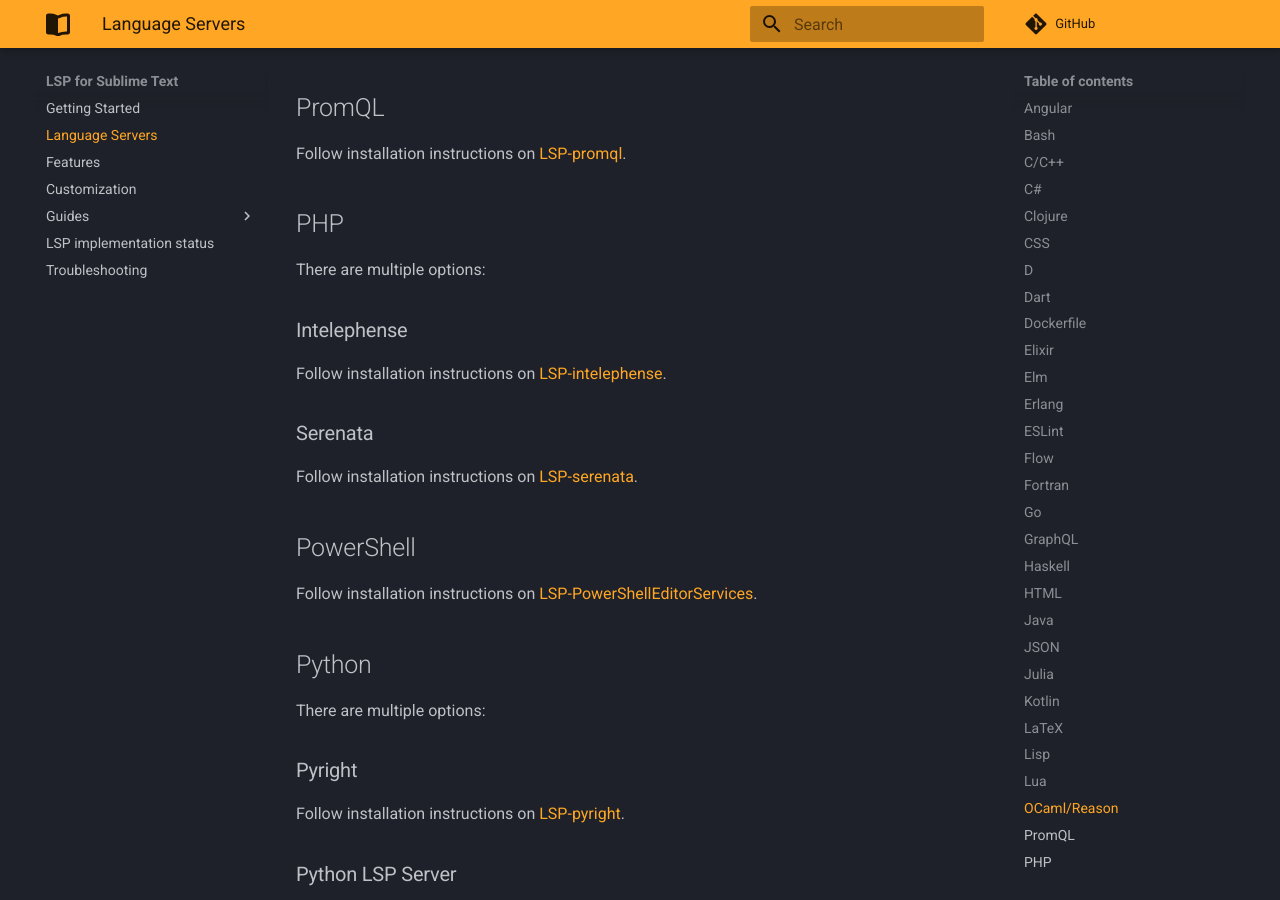
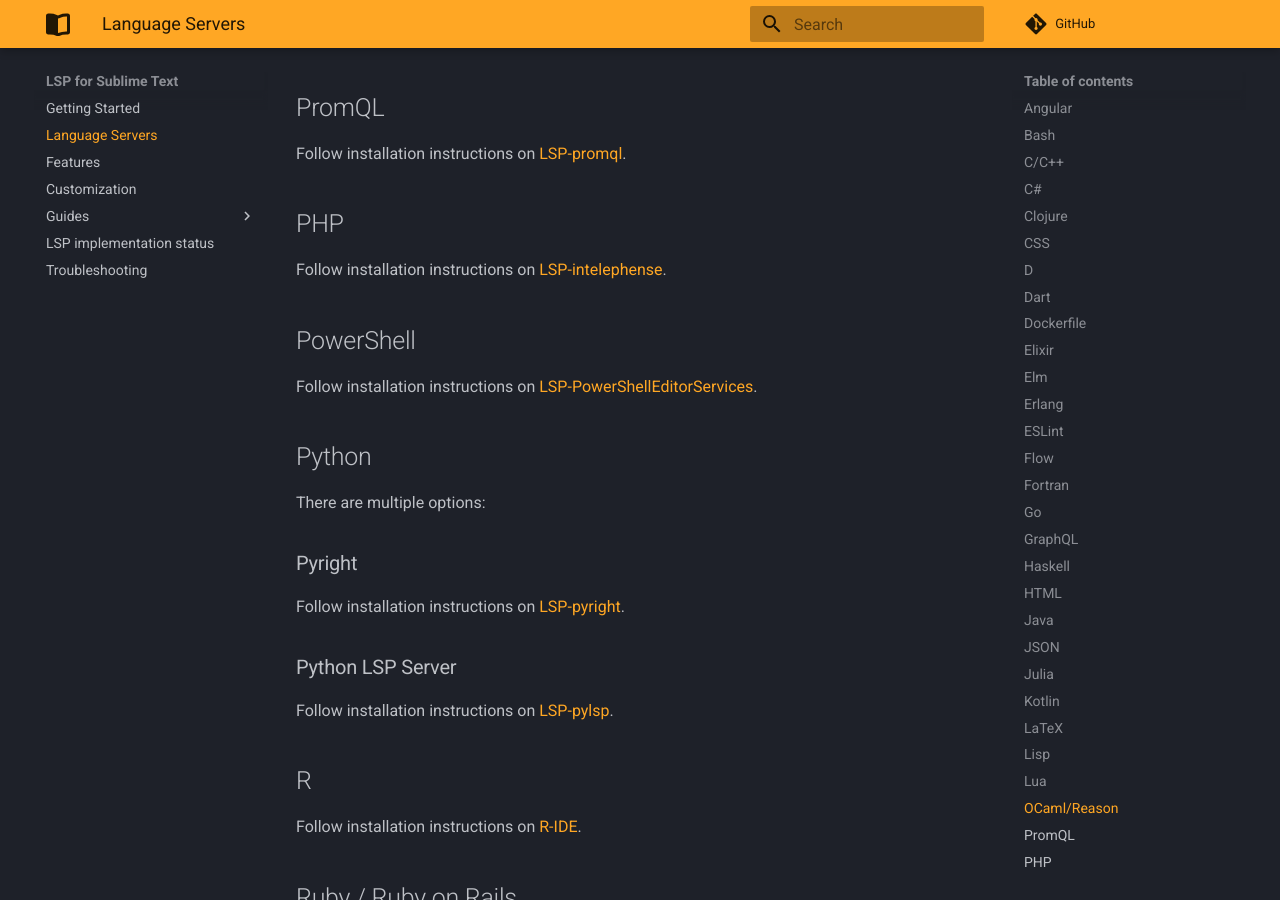
Before and after one commit to sublimelsp/LSP, an MkDocs documentation site: the page built from docs/src/language_servers.md, in a window 1280 px wide and 900 px high, scrolled down 7713 px. Built offline with MkDocs 1.6.1 and Material for MkDocs 9.7.7, drawn with Linux system fonts in a browser that asks for light colours; comment, search, counter and statistics services are not loaded.

Commit message:
LSP-Serenata doesn't support ST4
As stated in https://github.com/Cloudstek/LSP-serenata/issues/1#issuecomment-851055572
Until LSP-serenata supports ST4 I think the only client for PHP is LSP-intelephense

```diff
--- a/docs/src/language_servers.md
+++ b/docs/src/language_servers.md
@@ -311,15 +311,7 @@
 
 ## PHP
 
-There are multiple options:
-
-### Intelephense
-
 Follow installation instructions on [LSP-intelephense](https://github.com/sublimelsp/LSP-intelephense).
-
-### Serenata
-
-Follow installation instructions on [LSP-serenata](https://github.com/Cloudstek/LSP-serenata).
 
 ## PowerShell
 
```
